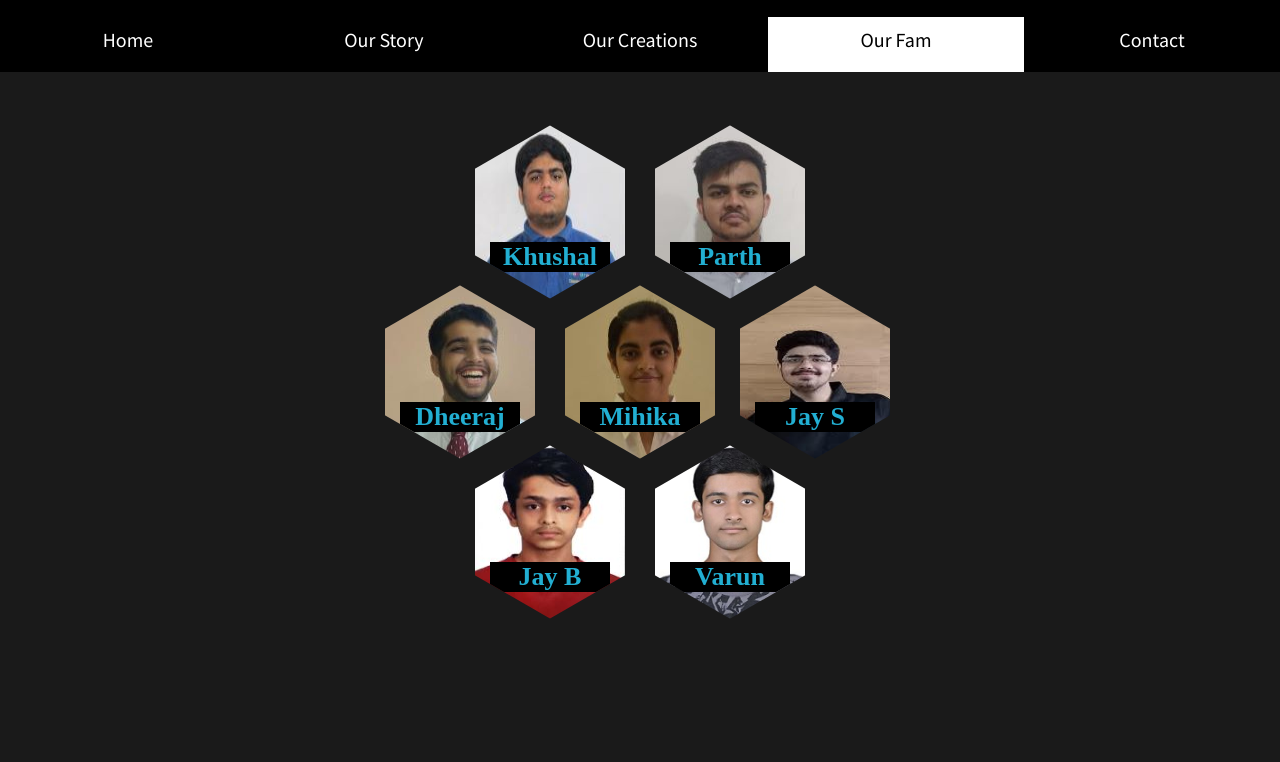
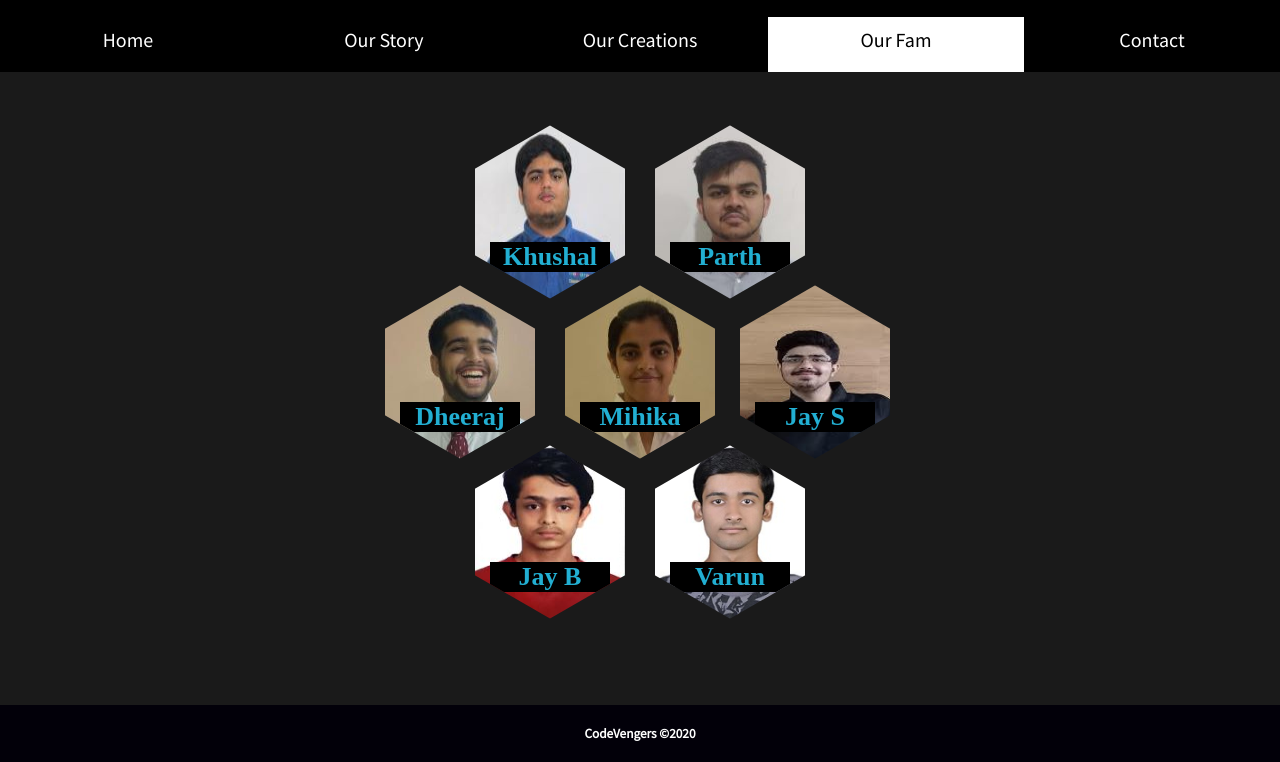
Before and after one commit to CodeVengersTeam/CodeVengersTeam.github.io, a plain HTML site: page Team.html in a window 1280 px wide. Shown: the part 61-823 px from the top of the page. Before the commit the page ends 800 px from the top, so only its background shows below. Drawn offline with Linux system fonts and the light colour scheme.

Commit message:
added footer to team page

```diff
--- a/Team.css
+++ b/Team.css
@@ -852,7 +852,16 @@ h1
   box-shadow: 0px 0px 20px blue;
 }
 
-
+#footer
+  {
+    background-color: #020009;
+    display: flex;
+    flex-direction: column;
+    align-items: center;
+    text-align: center;
+    padding-top: 20px;
+    padding-bottom: 20px;
+    width: 100%;
 
 @media screen and (max-width: 700px)
 {
--- a/Team.html
+++ b/Team.html
@@ -395,6 +395,9 @@
 
 
       </div>
+      <div id="footer">
+        <h5>CodeVengers &copy;2020</h5>
+      </div>
 
 
     <script src="Team.js"></script>
```
